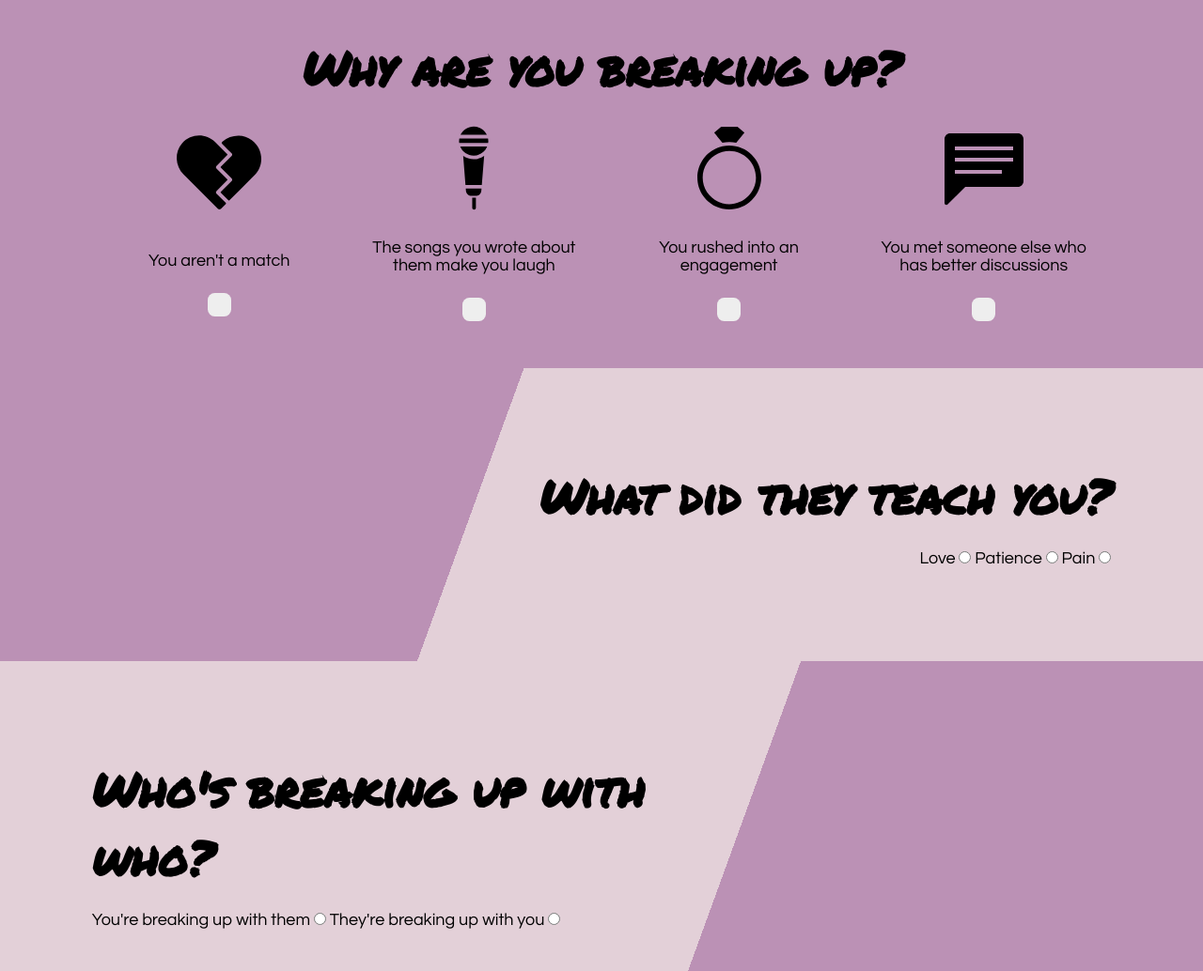
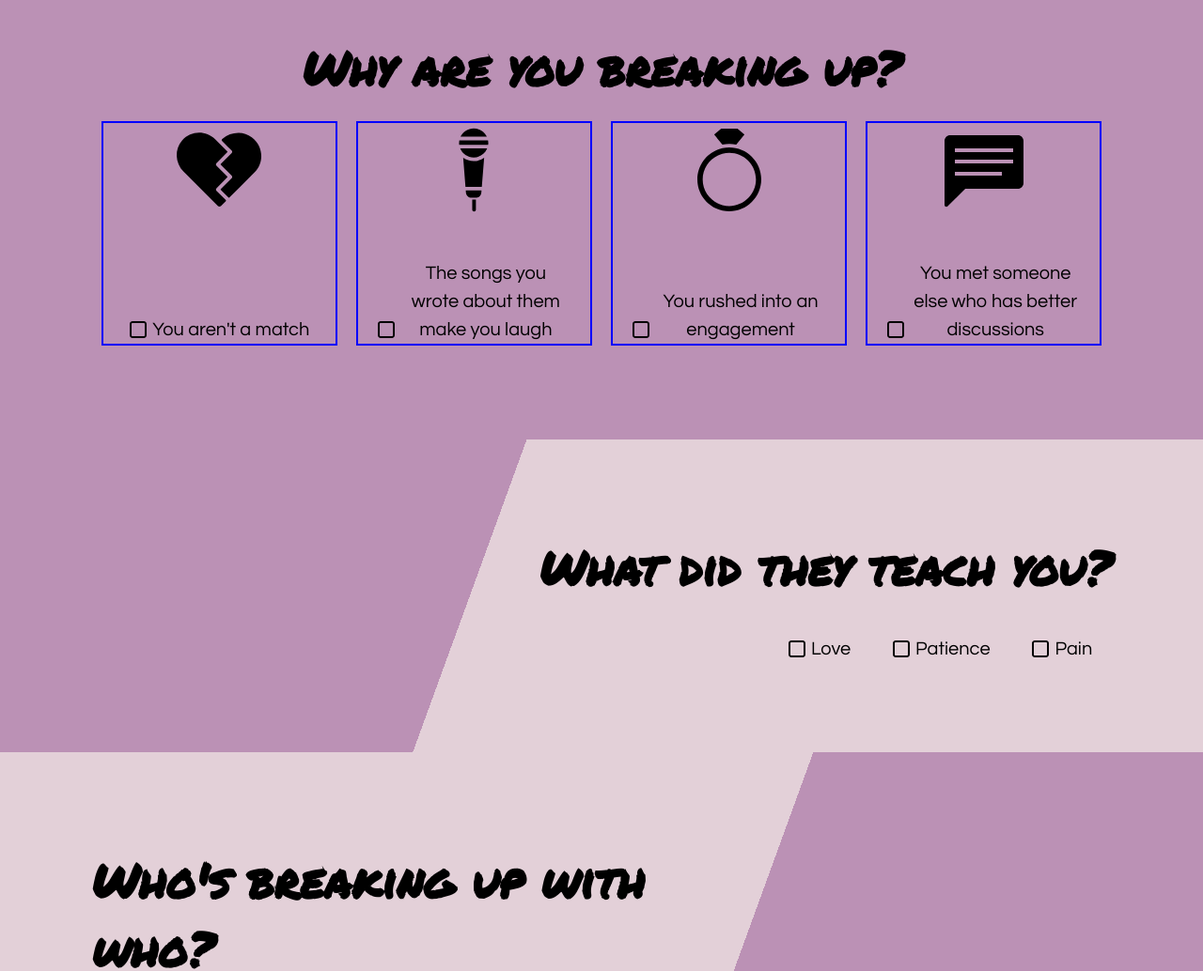
Before and after one commit to scottfuller4/scott_fuller_project3, a plain HTML site: page index.html in a window 1280 px wide. Shown: the part 1280-2314 px from the top of the page at 94% size. Drawn offline with nearby package versions, Linux system fonts and the light colour scheme.

Commit message:
added custom svgs to replace radio buttons

```diff
--- a/index.html
+++ b/index.html
@@ -48,7 +48,7 @@
                                     <!-- Broken Heart by Gabriele Malaspina from the Noun Project -->
                                     <div class="select">
                                         <input type="radio" id="match" value="match" name="breakUp">
-                                        <span class="checkmark"></span>
+                                        <!-- <span class="checkmark"></span> -->
                                         <label for="match">You aren't a match</label>
                                     </div>
                                 </div>
@@ -57,7 +57,7 @@
                                     <!-- microphones by Panda Icons from the Noun Project -->
                                     <div class="select">
                                         <input type="radio" id="song-laugh" value="songLaugh" name="breakUp">
-                                        <span class="checkmark"></span>
+                                        <!-- <span class="checkmark"></span> -->
                                         <label for="song-laugh">The songs you wrote about them make you laugh</label>
                                     </div>
                                 </div>
@@ -66,7 +66,7 @@
                                     <!-- Ring by Panda Icons from the Noun Project -->
                                     <div class="select">
                                         <input type="radio" id="engagement" value="engagement" name="breakUp">
-                                        <span class="checkmark"></span>
+                                        <!-- <span class="checkmark"></span> -->
                                         <label for="engagement">You rushed into an engagement</label>
                                     </div>
                                 </div>
@@ -75,7 +75,7 @@
                                     <!-- message by Gabriele Malaspina from the Noun Project -->
                                     <div class="select">
                                         <input type="radio" id="better-discussions" value="better-discussions" name="breakUp">
-                                        <span class="checkmark"></span>
+                                        <!-- <span class="checkmark"></span> -->
                                         <label for="better-discussions">You met someone else who has better discussions</label>
                                     </div>
                                 </div>
@@ -88,12 +88,12 @@
                         <div class="wrapper">
                             <div class="teachings-container">
                                 <h3>What did they teach you?</h3>
+                                <input type="radio" id="love" value="love" name="teach">
                                 <label for="love">Love</label>
-                                <input type="radio" id="love" value="love" name="teach">
+                                <input type="radio" id="patience" value="patience" name="teach">
                                 <label for="patience">Patience</label>
-                                <input type="radio" id="patience" value="patience" name="teach">
+                                <input type="radio" id="pain" value="pain" name="teach">
                                 <label for="pain">Pain</label>
-                                <input type="radio" id="pain" value="pain" name="teach">
                             </div>
                         </div>
                     </fieldset>
@@ -103,10 +103,14 @@
                         <div class="wrapper">
                             <div class="heartbreak-container">
                                 <h3>Who's breaking up with who?</h3>
-                                <label for="heart-breaker"><span class="capitalize">You're</span> breaking up with them</label>
-                                <input type="radio" id="heart-breaker" value="true" name="heartBreak">
-                                <label for="heart-broken"><span class="capitalize">They're</span> breaking up with you</label>
-                                <input type="radio" id="heart-broken" value="false" name="heartBreak">
+                                <div class="heart-breaker">
+                                    <input type="radio" id="heart-breaker" value="true" name="heartBreak">
+                                    <label for="heart-breaker"><span class="capitalize">You're</span> breaking up with them</label>
+                                </div>
+                                <div class="heart-broken">
+                                    <input type="radio" id="heart-broken" value="false" name="heartBreak">
+                                    <label for="heart-broken"><span class="capitalize">They're</span> breaking up with you</label>
+                                </div>
                             </div>
                         </div>
                     </fieldset>
@@ -115,11 +119,11 @@
                     <fieldset>
                         <div class="wrapper">
                             <div class="grateful-container">
-                                <h3>Are you grateful for your (future) ex?</h3>
+                                <h3>Are you grateful for your (soon-to-be) ex?</h3>
+                                <input type="radio" id="grateful-yes" value="true" name="grateful">
                                 <label for="grateful-yes">Yes</label>
-                                <input type="radio" id="grateful-yes" value="true" name="grateful">
+                                <input type="radio" id="grateful-no" value="false" name="grateful">
                                 <label for="grateful-no">No</label>
-                                <input type="radio" id="grateful-no" value="false" name="grateful">
                             </div>
                         </div>
                     </fieldset>
--- a/styles/partials/_main.scss
+++ b/styles/partials/_main.scss
@@ -58,8 +58,9 @@ fieldset {
     display: flex;
     flex-direction: column;
     align-items: center;
-    justify-content: space-around;
+    justify-content: space-between;
     margin: 0 10px;
+    border: 2px solid blue;
     img {
         width: 100px;
 
@@ -116,67 +117,31 @@ input[type=submit]:hover {
     box-shadow: 5px -5px $background-shade;
 }
 
-// custom radio buttons
- /* Customize the label (the container) */
-.select {
-  display: block;
-  position: relative;
-  cursor: pointer;
-  -webkit-user-select: none;
-  -moz-user-select: none;
-  -ms-user-select: none;
-  user-select: none;
+
+//Custom radio buttons
+input[type=radio] {
+    display: none;
 }
 
-/* Hide the browser's default radio button */
-.select input {
-  position: absolute;
-  opacity: 0;
-  cursor: pointer;
-  height: 0;
-  width: 0;
+input[type=radio] + label {
+    // Box by Arthur Shlain from the Noun Project
+	background: url(../assets/box.svg) left top no-repeat;
+	display: inline-block;
+	background-size: 20px;
+    padding-left: 25px;
+    // background-size: 20px;
+    margin: 20px 20px 0 20px;
+    font-size: 2rem;
 }
 
-/* Create a custom radio button */
-.checkmark {
-  position: absolute;
-  bottom: -50px;
-  left: calc(50% - 12.5px);
-  height: 25px;
-  width: 25px;
-  background-color: #eee;
-  border-radius: 30%;
+input[type=radio]:checked + label {
+    // Checkbox by Arthur Shlain from the Noun Project
+    background: url(../assets/checkbox.svg) left top no-repeat;
+    background-size: 20px;
+    // width: 25px;
 }
 
-/* On mouse-over, add a grey background color */
-.select:hover input ~ .checkmark {
-  background-color: $background-shade;
+.breakup-container__option input[type=radio] + label {
+    background-position: left bottom;
+    line-height: 3rem;
 }
-
-/* When the radio button is checked, add a blue background */
-.select input:checked ~ .checkmark, {
-  background-color: #2196F3;
-}
-
-/* Create the indicator (the dot/circle - hidden when not checked) */
-.select:after {
-  content: "";
-  position: absolute;
-  display: none;
-}
-
-/* Show the indicator (dot/circle) when checked */
-.select input:checked ~ .checkmark:after {
-  display: block;
-}
-
-/* Style the indicator (dot/circle) */
-.select .checkmark:after {
-  top: 9px;
-  left: 9px;
-  width: 8px;
-  height: 8px;
-  border-radius: 50%;
-  background: white;
-  z-index: 2;
-}
```
Also changed, not shown: assets/box.svg (added), assets/checkbox.svg (added), assets/square-regular.svg (added), styles/styles.css, 1 other file.
